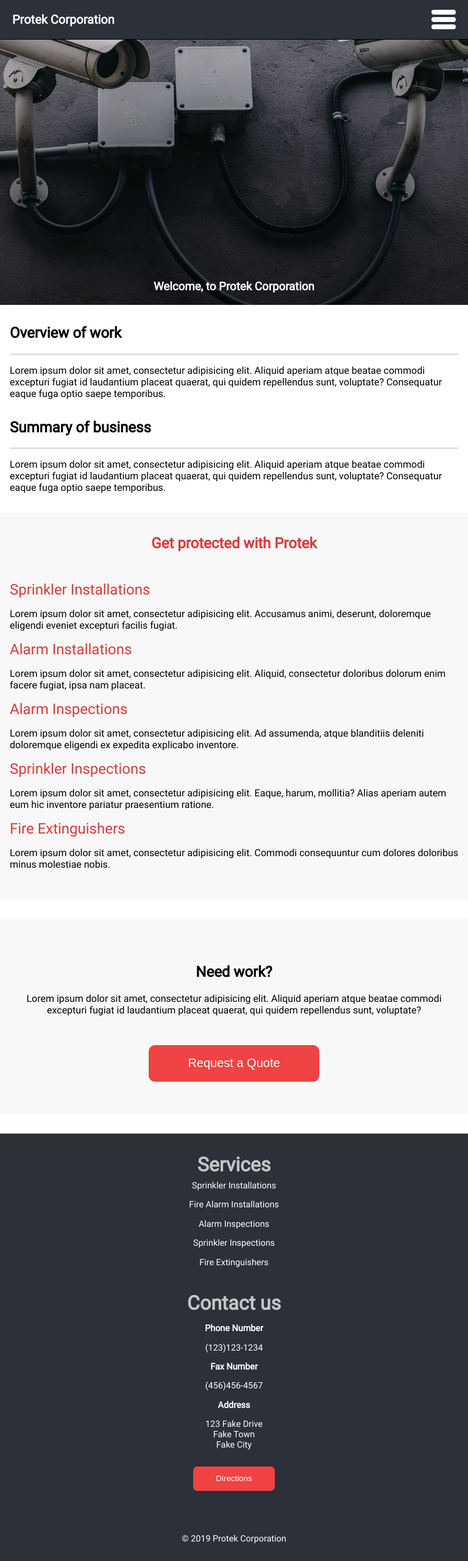
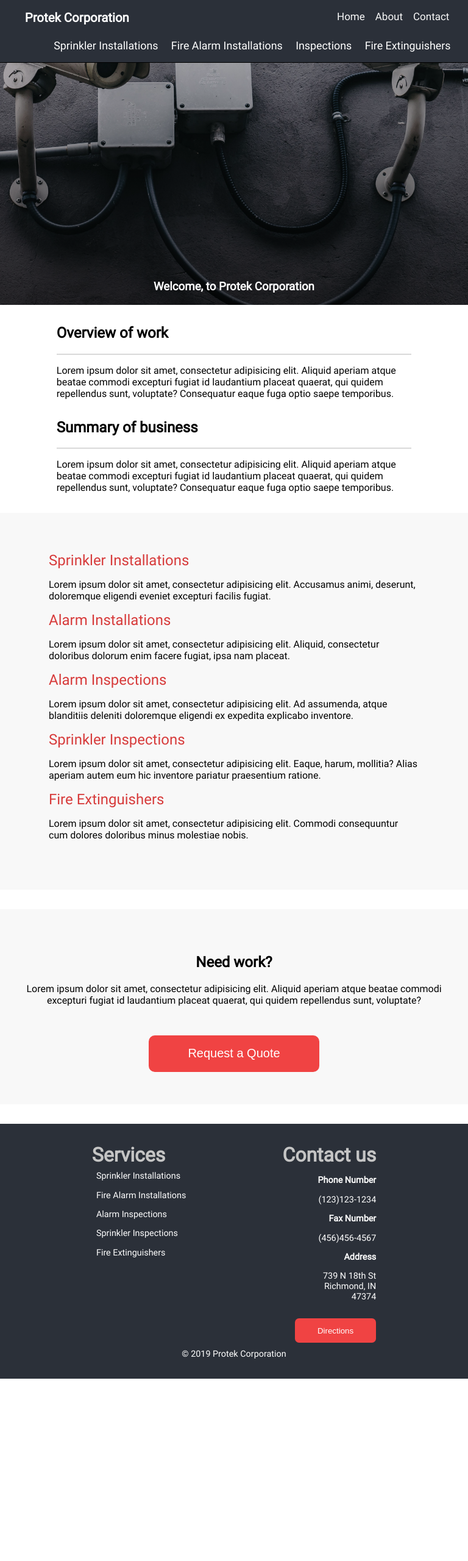
Before and after one commit to crtalbot98/Protek-Corp-Website, a plain HTML site: page index.html in a window 768 px wide. Shown: the whole page at 61% size. After the commit the page ends 2261 px from the top, so only its background shows below. Drawn offline with Linux system fonts and the light colour scheme.

Commit message:
fixed sizing issues
Tablet and desktop sizing are correclty formatted

```diff
--- a/css/footer.less
+++ b/css/footer.less
@@ -61,6 +61,30 @@ footer{
   background-color: @redBtnHover;
 }
 
+@media screen and (min-width: 768px) and (max-width: 999px){
+  footer{
+    flex-direction: row;
+    flex-wrap: wrap;
+    align-items: flex-start;
+  }
+
+  #copyright{
+    align-self: flex-end;
+    position: absolute;
+    margin: auto;
+  }
+
+  #footerLinks{
+    text-align: left;
+  }
+
+  #footerContact{
+    text-align: right;
+    align-self: flex-start;
+    margin: 0;
+  }
+}
+
 @media screen and (min-width: 1000px){
   footer{
     flex-direction: row;
--- a/css/homePage.less
+++ b/css/homePage.less
@@ -65,6 +65,18 @@
   }
 }
 
+@media screen and (min-width: 768px) and (max-width: 999px){
+  #textBlockContainer{
+    width: 80%;
+    margin: auto;
+  }
+
+  #servicesExplanationSection{
+    padding: 4em;
+    box-sizing: border-box;
+  }
+}
+
 @media screen and (min-width: 1000px){
   #textBlockContainer{
     display: flex;
@@ -90,12 +102,13 @@
     align-content: center;
     justify-content: space-between;
     font-size: 1.25em;
-    height: 22em;
-    padding: 5em 0 3em 0;
+    height: 30em;
+    padding: 4em 3em 3em 4em;
+    box-sizing: border-box;
 
     h1{
       position: absolute;
-      margin: -2em 0 0 2em;
+      margin: -2em 0 0 0.75em;
     }
 
     div{
--- a/css/navigation.less
+++ b/css/navigation.less
@@ -131,6 +131,58 @@ html:hover {
   }
 }
 
+@media screen and (min-width: 768px) and (max-width: 1223px){
+  #dropDown, #navMenu, #closeBtn, #mobileTitle{
+    display: none;
+  }
+
+  nav{
+    height: 5em;
+    padding-top: 1.25em;
+    padding-bottom: 1.25em;
+    max-width: 100%;
+    font-size: 0.85em;
+
+    h1{
+      margin: -1em 0 auto 2em;
+      font-size: 1.5em;
+      max-width: 100%;
+    }
+  }
+
+  #desktopNav{
+    display: flex;
+    justify-content: center;
+    flex-direction: column;
+    width: 100%;
+    height: 100%;
+  }
+
+  .aLinks{
+    display: flex;
+    justify-content: space-between;
+    align-self: flex-end;
+    margin: 0 1em 0 0;
+    max-width: 100%;
+
+    a{
+      margin: 0 1em 0 0;
+      color: @navGray;
+    }
+  }
+
+  .services{
+    align-self: flex-end;
+    margin: 0 2em 0 0;
+    font-size: 1.05em;
+    max-width: 100%;
+
+    a{
+      color: @white;
+    }
+  }
+}
+
 @media screen and (min-width: 1224px){
   #dropDown, #navMenu, #closeBtn, #mobileTitle{
     display: none;
--- a/index.html
+++ b/index.html
@@ -73,7 +73,7 @@
 </section>
 
 <section id="servicesExplanationSection">
-    <h1>Get protected with Protek</h1>
+<!--    <h1>Get protected with Protek</h1>-->
     <div>
         <a href="#">Sprinkler Installations</a>
         <p>Lorem ipsum dolor sit amet, consectetur adipisicing elit.
@@ -125,9 +125,9 @@
         <h3>Fax Number</h3>
         <p>(456)456-4567</p>
         <h3>Address</h3>
-        <p>123 Fake Drive</p>
-        <p>Fake Town</p>
-        <p>Fake City</p>
+        <p>739 N 18th St</p>
+        <p>Richmond, IN</p>
+        <p>47374</p>
         <a href="http://maps.google.com/?q=739 N 18th St, Richmond, IN 47374">
             <button id="directionBtn">Directions</button>
         </a>
```
Also changed, not shown: css/style.css, 1 other file.
